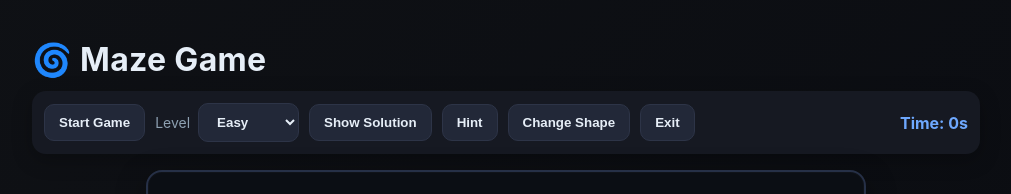
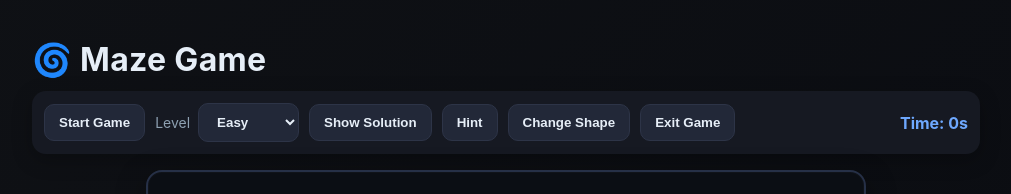
Before and after one commit to 22471A05C4/MazeGame, a plain HTML site: page index.html in a window 1280 px wide. Shown: the top 194 px of the page, without its empty margins (134-1145 px from the left). Drawn offline with Linux system fonts and the light colour scheme.

Commit message:
Update index.html

```diff
--- a/index.html
+++ b/index.html
@@ -25,7 +25,7 @@
       <button id="solutionBtn">Show Solution</button>
       <button id="hintBtn">Hint</button>
       <button id="shapeBtn">Change Shape</button>
-      <button id="exitBtn">Exit</button>
+      <button id="exitBtn">Exit Game</button>
 
       <div id="timer">Time: 0s</div>
     </div>
```
